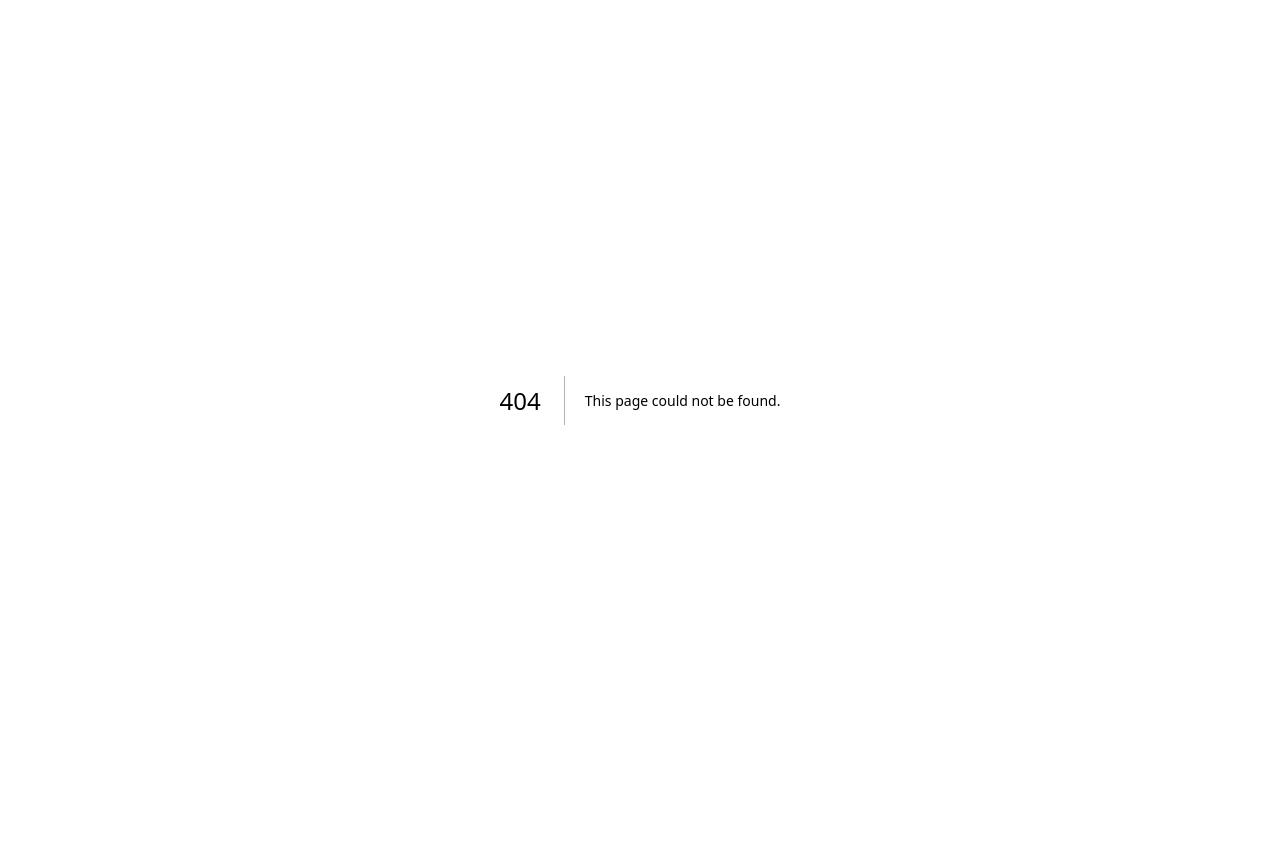
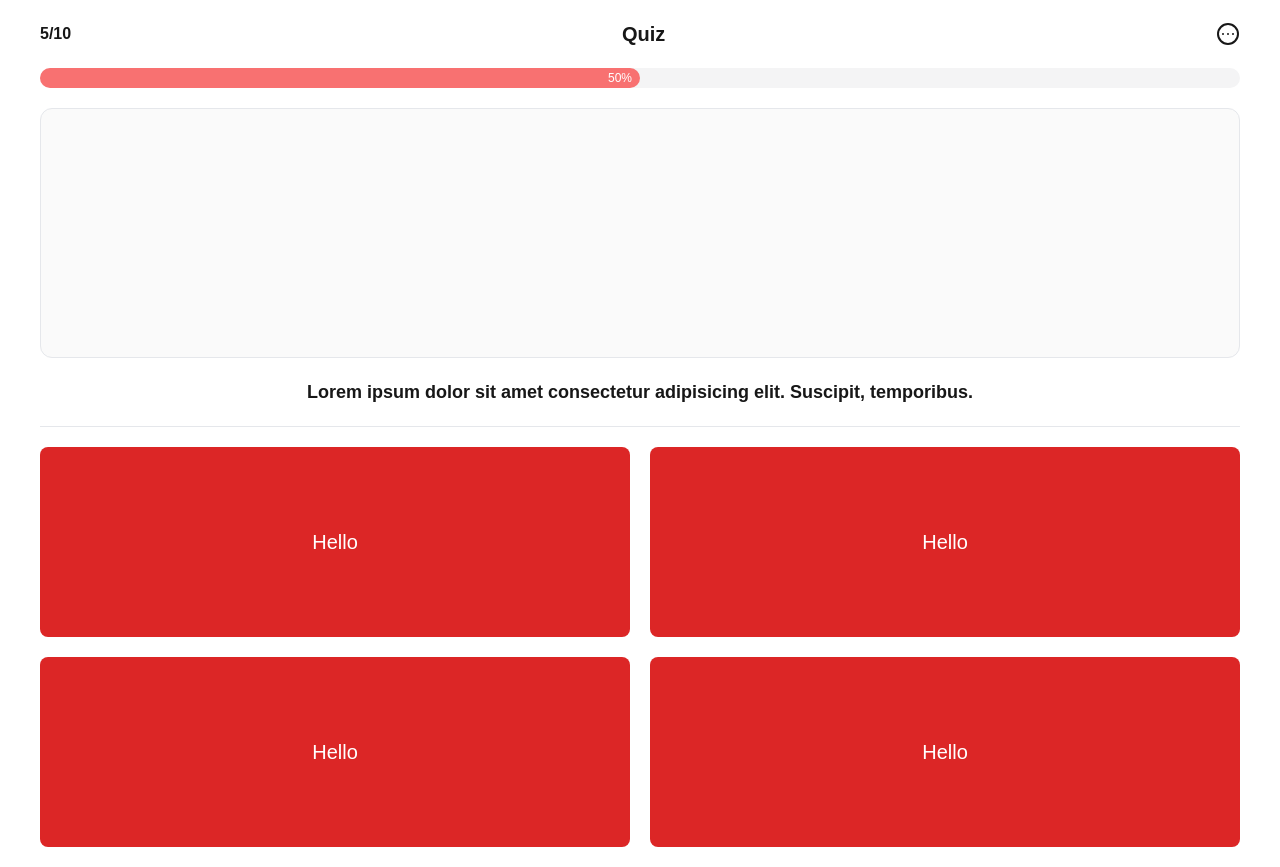
Before and after one commit to thoriqramadhan/quizapp, a Next.js app: page /play/1 in a window 1280 px wide. Before the commit this address had no page. Before the commit the page ends 800 px from the top, so only its background shows below. Built offline with nearby package versions, Linux system fonts and the light colour scheme.

Commit message:
feat: play quiz page

```diff
--- /dev/null
+++ b/app/play/[quizId]/page.tsx
@@ -0,0 +1,44 @@
+import DropdownOptionContainer from '@/components/client/Container';
+import { DropdownItem, OptionDropdown } from '@/components/client/Dropdown';
+import { FC } from 'react';
+
+interface PageProps {
+
+}
+
+const Page: FC<PageProps> = ({ }) => {
+    return <article className='py-5 px-10'>
+        <section className="w-full flex justify-between items-center">
+            <p className='font-semibold '>5/10</p>
+            <p className='text-xl font-semibold'>Quiz</p>
+            <OptionDropdown >
+                <DropdownItem value={'test'} />
+            </OptionDropdown>
+        </section>
+        {/* content */}
+        <section className='space-y-5 pt-5'>
+            {/* progress bar */}
+            <div className="w-full rounded-full h-[20px] bg-zinc-100 overflow-hidden" id='progress-bar'>
+                <div className="w-[50%] h-full  rounded-r-full bg-red-400 flex items-center justify-end pr-2">
+                    <p className='text-xs text-white'>50%</p>
+                </div>
+            </div>
+
+            {/* img */}
+            <div className="w-full h-[250px] bg-zinc-50 border rounded-xl"></div>
+            <div className="text-center px-[70px]">
+                <p className='font-semibold text-lg tex-slate-700'>Lorem ipsum dolor sit amet consectetur adipisicing elit. Suscipit, temporibus.</p>
+            </div>
+            <hr />
+            <section className='grid grid-cols-2 w-full h-[400px] gap-5'>
+                {Array.from({ length: 4 }).map((answer, index) => (
+                    <div key={index} className="bg-red-600 rounded-lg cursor-pointer flex-all-center">
+                        <p className='text-white text-xl'>Hello</p>
+                    </div>
+                ))}
+            </section>
+        </section>
+    </article>
+}
+
+export default Page;
```
